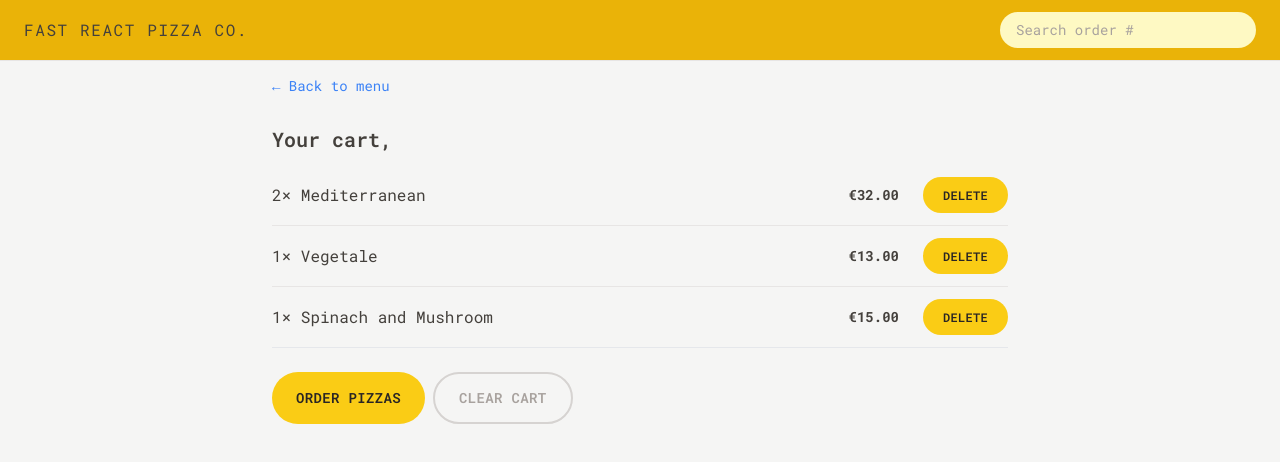
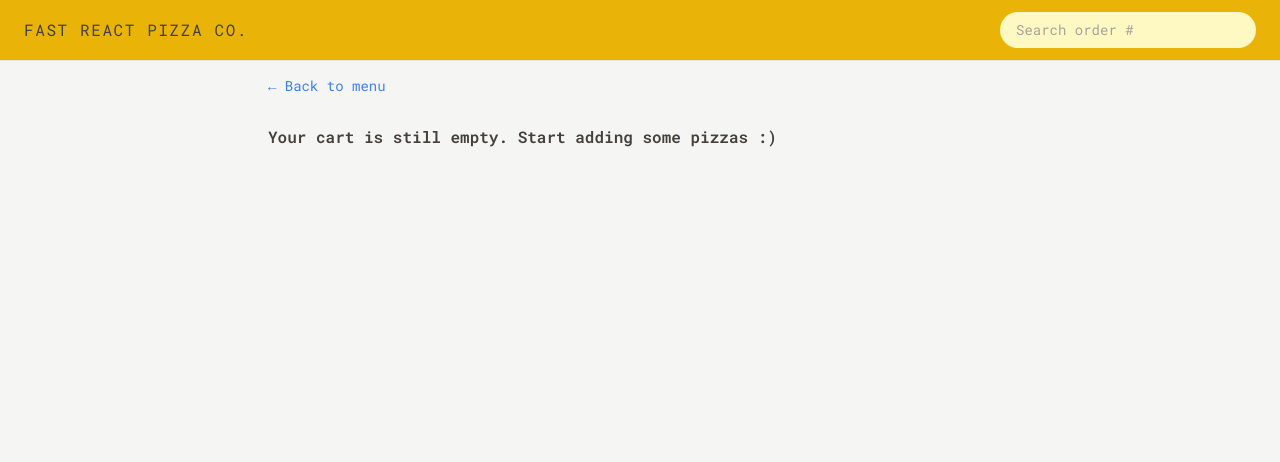
Before and after one commit to Tjanelidze/fast-react-pizza, a React (Vite) app: page /cart in a window 1280 px wide. Shown: the top 462 px of the page. Built offline with nearby package versions, Linux system fonts and the light colour scheme.

Commit message:
added cart add or delete

```diff
--- a/src/features/cart/Cart.jsx
+++ b/src/features/cart/Cart.jsx
@@ -1,36 +1,16 @@
-import { Link } from "react-router-dom";
 import LinkButton from "../../ui/LinkButton";
 import Button from "../../ui/Button";
 import CartItem from "./CartItem";
-import { useSelector } from "react-redux";
-
-const fakeCart = [
-  {
-    pizzaId: 12,
-    name: "Mediterranean",
-    quantity: 2,
-    unitPrice: 16,
-    totalPrice: 32,
-  },
-  {
-    pizzaId: 6,
-    name: "Vegetale",
-    quantity: 1,
-    unitPrice: 13,
-    totalPrice: 13,
-  },
-  {
-    pizzaId: 11,
-    name: "Spinach and Mushroom",
-    quantity: 1,
-    unitPrice: 15,
-    totalPrice: 15,
-  },
-];
+import EmptyCart from "./EmptyCart";
+import { useDispatch, useSelector } from "react-redux";
+import { clearCart, getCart, getUsername } from "./cartSlice";
 
 function Cart() {
-  const username = useSelector((state) => state.user.username);
-  const cart = fakeCart;
+  const username = useSelector(getUsername);
+  const cart = useSelector(getCart);
+  const dispatch = useDispatch();
+
+  if (!cart.length) return <EmptyCart />;
 
   return (
     <div className="px-4 py-3">
@@ -45,7 +25,7 @@ function Cart() {
 
       <ul className="mt-3 divide-y divide-stone-200 border-b">
         {cart.map((item) => (
-          <CartItem item={item} key={item.pizzaId} />
+          <CartItem item={item} key={item.id} />
         ))}
       </ul>
 
@@ -54,7 +34,9 @@ function Cart() {
           Order pizzas
         </Button>
 
-        <Button type="secondary">Clear cart</Button>
+        <Button type="secondary" onClick={() => dispatch(clearCart())}>
+          Clear cart
+        </Button>
       </div>
     </div>
   );
--- a/src/features/cart/CartItem.jsx
+++ b/src/features/cart/CartItem.jsx
@@ -1,5 +1,5 @@
-import Button from "../../ui/Button";
 import { formatCurrency } from "../../utils/helpers";
+import DeleteItem from "./DeleteItem";
 
 function CartItem({ item }) {
   const { pizzaId, name, quantity, totalPrice } = item;
@@ -11,7 +11,7 @@ function CartItem({ item }) {
       </p>
       <div className="flex items-center justify-between sm:gap-6">
         <p className="text-sm font-bold">{formatCurrency(totalPrice)}</p>
-        <Button type="small">Delete</Button>
+        <DeleteItem pizzaId={pizzaId} />
       </div>
     </li>
   );
--- /dev/null
+++ b/src/features/cart/DeleteItem.jsx
@@ -0,0 +1,13 @@
+import { useDispatch } from "react-redux";
+import Button from "../../ui/Button";
+import { deleteItem } from "./cartSlice";
+
+export default function DeleteItem({ pizzaId }) {
+  const dispatch = useDispatch();
+
+  return (
+    <Button type="small" onClick={() => dispatch(deleteItem(pizzaId))}>
+      Delete
+    </Button>
+  );
+}
--- a/src/features/cart/EmptyCart.jsx
+++ b/src/features/cart/EmptyCart.jsx
@@ -1,11 +1,18 @@
-import { Link } from 'react-router-dom';
+import LinkButton from "../../ui/LinkButton";
 
 function EmptyCart() {
   return (
-    <div>
-      <Link to="/menu">&larr; Back to menu</Link>
+    <div className="px-3 py-3">
+      <LinkButton
+        to="/menu"
+        className="text-sm text-blue-500 hover:text-blue-500 hover:underline"
+      >
+        &larr; Back to menu
+      </LinkButton>
 
-      <p>Your cart is still empty. Start adding some pizzas :)</p>
+      <p className="mt-7 font-semibold">
+        Your cart is still empty. Start adding some pizzas :)
+      </p>
     </div>
   );
 }
--- a/src/features/cart/cartSlice.js
+++ b/src/features/cart/cartSlice.js
@@ -46,8 +46,15 @@ export const {
 
 export default cartSlice.reducer;
 
+export const getUsername = (state) => state.user.username;
+
+export const getCart = (state) => state.cart.cart;
+
 export const getTotalCartQuantity = (state) =>
   state.cart.cart.reduce((sum, item) => sum + item.quantity, 0);
 
 export const getTotalCartPrice = (state) =>
   state.cart.cart.reduce((sum, item) => sum + item.totalPrice, 0);
+
+export const getCurrentQuantityById = (id) => (state) =>
+  state.cart.cart.find((item) => item.pizzaId === id)?.quantity ?? 0;
--- a/src/features/menu/MenuItem.jsx
+++ b/src/features/menu/MenuItem.jsx
@@ -1,13 +1,17 @@
-import { useDispatch } from "react-redux";
+import { useDispatch, useSelector } from "react-redux";
 import Button from "../../ui/Button";
+import DeleteItem from "../cart/DeleteItem";
 import { formatCurrency } from "../../utils/helpers";
-import { addItem } from "../cart/cartSlice";
+import { addItem, getCurrentQuantityById } from "../cart/cartSlice";
 
 function MenuItem({ pizza }) {
   const dispatch = useDispatch();
-
   const { id, name, unitPrice, ingredients, soldOut, imageUrl } = pizza;
 
+  const currentQuantity = useSelector(getCurrentQuantityById(id));
+  const isInCart = currentQuantity > 0;
+
+  console.log(currentQuantity);
   function handleAddToCart() {
     const newItem = {
       pizzaId: id,
@@ -41,7 +45,9 @@ function MenuItem({ pizza }) {
             </p>
           )}
 
-          {!soldOut && (
+          {isInCart && <DeleteItem pizzaId={id} />}
+
+          {!soldOut && !isInCart && (
             <Button type="small" onClick={handleAddToCart}>
               Add to cart
             </Button>
```
